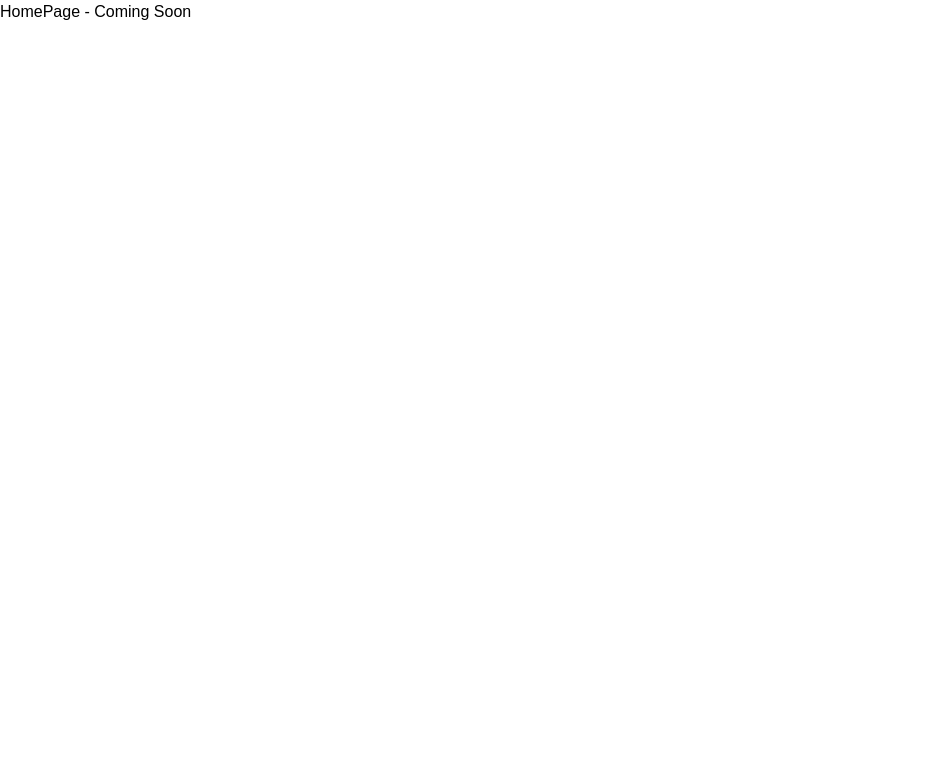
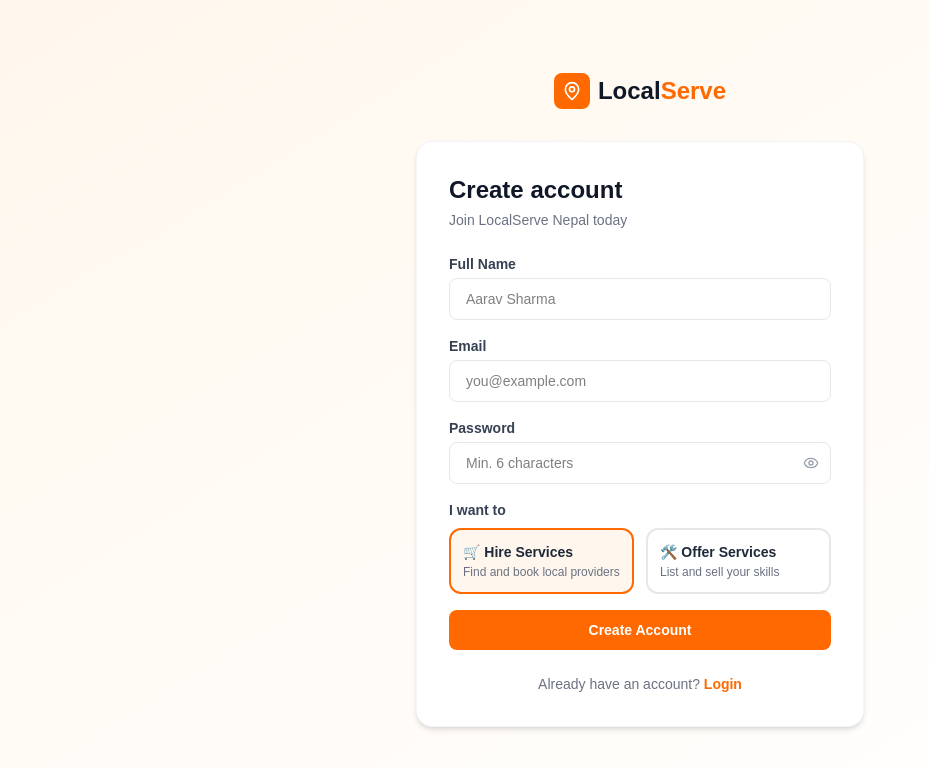
Before and after one commit to aayash0101/LOCALSERVE_FRONTEND, a React app: page /register in a window 1280 px wide. Shown: the top 768 px of the page, without its empty margins (0-929 px from the left). Built offline with nearby package versions, Linux system fonts and the light colour scheme; no server answers; the HTML template or start-up script is replaced by a standard one.

Commit message:
Register

```diff
--- a/src/pages/auth/RegisterPage.jsx
+++ b/src/pages/auth/RegisterPage.jsx
@@ -1,2 +1,160 @@
-const HomePage = () => <div>HomePage - Coming Soon</div>;
-export default HomePage;
+import { useState } from 'react';
+import { Link, useNavigate } from 'react-router-dom';
+import { useAuth } from '../../context/AuthContext';
+import { MapPin, Eye, EyeOff } from 'lucide-react';
+import toast from 'react-hot-toast';
+
+const RegisterPage = () => {
+  const { register } = useAuth();
+  const navigate = useNavigate();
+  const [showPassword, setShowPassword] = useState(false);
+  const [loading, setLoading] = useState(false);
+  const [form, setForm] = useState({
+    name: '',
+    email: '',
+    password: '',
+    role: 'customer',
+  });
+
+  const handleChange = (e) => setForm({ ...form, [e.target.name]: e.target.value });
+
+  const handleSubmit = async (e) => {
+    e.preventDefault();
+    if (form.password.length < 6) {
+      return toast.error('Password must be at least 6 characters');
+    }
+    setLoading(true);
+    try {
+      const user = await register(form.name, form.email, form.password, form.role);
+      toast.success(`Welcome, ${user.name}!`);
+      if (user.role === 'provider') {
+        toast('Your account is pending admin approval', { icon: '⏳' });
+        navigate('/');
+      } else {
+        navigate('/dashboard');
+      }
+    } catch (err) {
+      toast.error(err.response?.data?.message || 'Registration failed');
+    } finally {
+      setLoading(false);
+    }
+  };
+
+  return (
+    <div className="min-h-screen bg-gradient-to-br from-orange-50 to-white flex items-center justify-center px-4 py-10">
+      <div className="w-full max-w-md">
+        {/* Logo */}
+        <Link to="/" className="flex items-center gap-2 justify-center mb-8">
+          <div className="w-9 h-9 bg-orange-500 rounded-lg flex items-center justify-center">
+            <MapPin size={20} className="text-white" />
+          </div>
+          <span className="font-bold text-2xl text-gray-900">
+            Local<span className="text-orange-500">Serve</span>
+          </span>
+        </Link>
+
+        <div className="bg-white rounded-2xl shadow-md border border-gray-100 p-8">
+          <h1 className="text-2xl font-bold text-gray-900 mb-1">Create account</h1>
+          <p className="text-gray-500 text-sm mb-6">Join LocalServe Nepal today</p>
+
+          <form onSubmit={handleSubmit} className="space-y-4">
+            <div>
+              <label className="block text-sm font-semibold text-gray-700 mb-1">Full Name</label>
+              <input
+                type="text"
+                name="name"
+                value={form.name}
+                onChange={handleChange}
+                placeholder="Aarav Sharma"
+                required
+                className="w-full px-4 py-2.5 border border-gray-200 rounded-lg text-sm outline-none focus:border-orange-400 transition-colors"
+              />
+            </div>
+
+            <div>
+              <label className="block text-sm font-semibold text-gray-700 mb-1">Email</label>
+              <input
+                type="email"
+                name="email"
+                value={form.email}
+                onChange={handleChange}
+                placeholder="you@example.com"
+                required
+                className="w-full px-4 py-2.5 border border-gray-200 rounded-lg text-sm outline-none focus:border-orange-400 transition-colors"
+              />
+            </div>
+
+            <div>
+              <label className="block text-sm font-semibold text-gray-700 mb-1">Password</label>
+              <div className="relative">
+                <input
+                  type={showPassword ? 'text' : 'password'}
+                  name="password"
+                  value={form.password}
+                  onChange={handleChange}
+                  placeholder="Min. 6 characters"
+                  required
+                  className="w-full px-4 py-2.5 border border-gray-200 rounded-lg text-sm outline-none focus:border-orange-400 transition-colors pr-10"
+                />
+                <button
+                  type="button"
+                  onClick={() => setShowPassword(!showPassword)}
+                  className="absolute right-3 top-1/2 -translate-y-1/2 text-gray-400 hover:text-gray-600"
+                >
+                  {showPassword ? <EyeOff size={16} /> : <Eye size={16} />}
+                </button>
+              </div>
+            </div>
+
+            <div>
+              <label className="block text-sm font-semibold text-gray-700 mb-2">I want to</label>
+              <div className="grid grid-cols-2 gap-3">
+                {[
+                  { value: 'customer', label: '🛒 Hire Services', desc: 'Find and book local providers' },
+                  { value: 'provider', label: '🛠️ Offer Services', desc: 'List and sell your skills' },
+                ].map((option) => (
+                  <button
+                    key={option.value}
+                    type="button"
+                    onClick={() => setForm({ ...form, role: option.value })}
+                    className={`p-3 rounded-xl border-2 text-left transition-all ${
+                      form.role === option.value
+                        ? 'border-orange-500 bg-orange-50'
+                        : 'border-gray-200 hover:border-gray-300'
+                    }`}
+                  >
+                    <div className="text-sm font-semibold text-gray-800">{option.label}</div>
+                    <div className="text-xs text-gray-500 mt-0.5">{option.desc}</div>
+                  </button>
+                ))}
+              </div>
+            </div>
+
+            {form.role === 'provider' && (
+              <div className="bg-amber-50 border border-amber-200 rounded-lg p-3 text-xs text-amber-700">
+                ⏳ Provider accounts require admin approval before you can list services.
+              </div>
+            )}
+
+            <button
+              type="submit"
+              disabled={loading}
+              className="w-full bg-orange-500 hover:bg-orange-600 disabled:opacity-60 text-white font-semibold py-2.5 rounded-lg transition-colors text-sm"
+            >
+              {loading ? 'Creating account...' : 'Create Account'}
+            </button>
+          </form>
+
+          <p className="text-center text-sm text-gray-500 mt-6">
+            Already have an account?{' '}
+            <Link to="/login" className="text-orange-500 font-semibold hover:underline">
+              Login
+            </Link>
+          </p>
+        </div>
+      </div>
+    </div>
+  );
+};
+
+export default RegisterPage;
```
